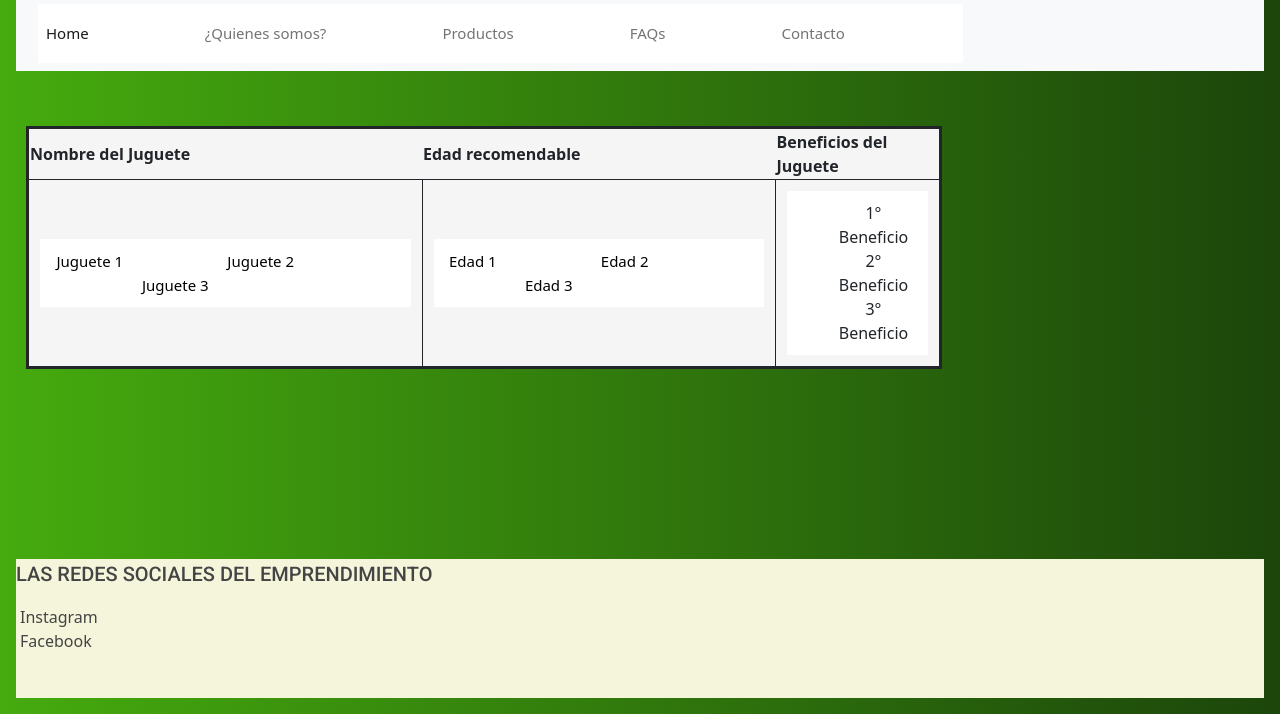
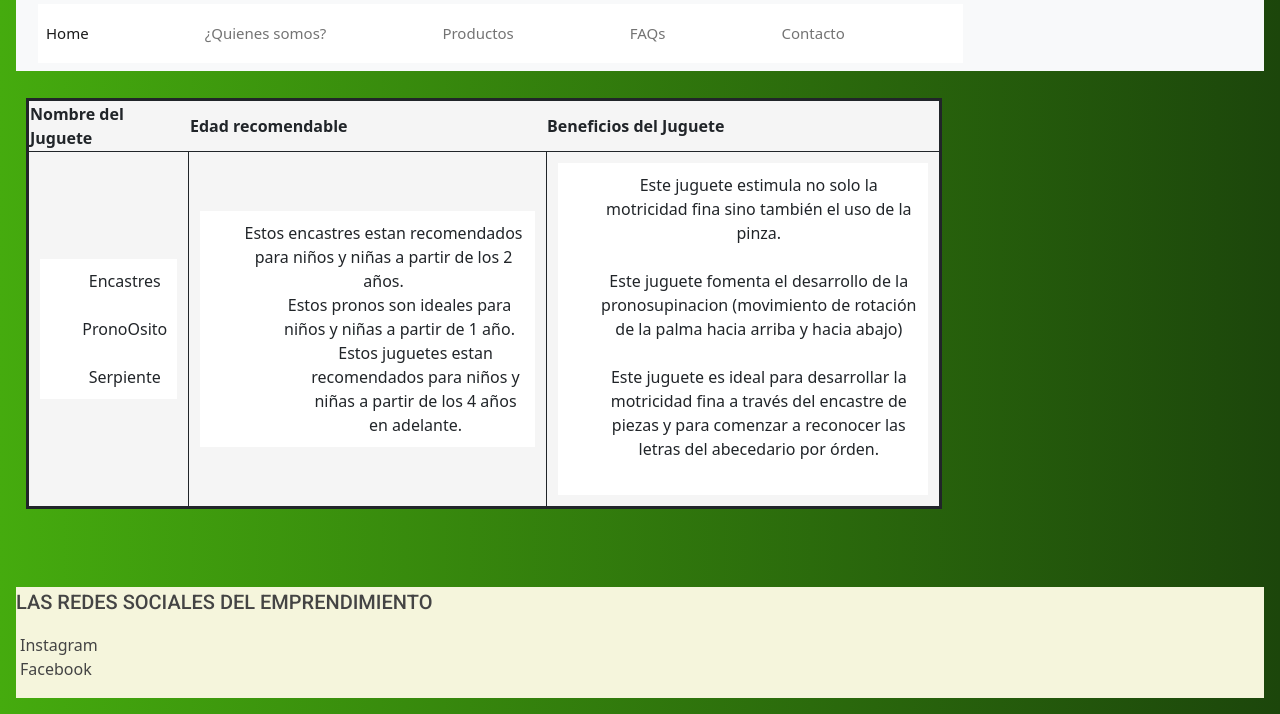
Before and after one commit to facundomartinod/ProyectoCoder, a website: page productos.html in a window 1280 px wide. Shown: the part 96-810 px from the top of the page. Drawn offline with nearby package versions, Linux system fonts and the light colour scheme.

Commit message:
Proyecto finalizado
Tablas y seccion de quienes somos modificadas

```diff
--- a/productos.html
+++ b/productos.html
@@ -52,22 +52,29 @@
         </tr>
         <td>
             <ul>
-               <li>Juguete 1</li>
-               <li>Juguete 2</li>
-               <li>Juguete 3</li>
+               <ol>Encastres</ol>
+               <br>
+               <ol>PronoOsito</ol>
+               <br>
+               <ol>Serpiente</ol>
         </td>
          <td>
             <ul>
-               <li>Edad 1</li>
-               <li>Edad 2</li>
-               <li>Edad 3</li>
+               <ol>Estos encastres estan recomendados para niños y niñas a partir de los 2 años.</li>
+               <br>
+               <ol>Estos pronos son ideales para niños y niñas a partir de 1 año.</li>
+               <br>
+               <ol>Estos juguetes estan recomendados para niños y niñas a partir de los 4 años en adelante. </li>
             </ul>
          </td>
          <td>
             <ul>
-               <ol>1° Beneficio</ol>
-               <ol>2° Beneficio</ol>
-               <ol>3° Beneficio</ol>
+               <ol>Este juguete estimula no solo la motricidad fina sino también el uso de la pinza.</ol>
+               <br>
+               <ol>Este juguete fomenta el desarrollo de la pronosupinacion (movimiento de rotación de la palma hacia arriba y hacia abajo)</ol>
+               <br>
+               <ol>Este juguete es ideal para desarrollar la motricidad fina a través del encastre de piezas y para comenzar a reconocer las letras del abecedario por órden.</ol>
+               <br>
             </ul>
          </td>
     </table>
```
Also changed, not shown: quienesomos.html (+0 -4 lines).
